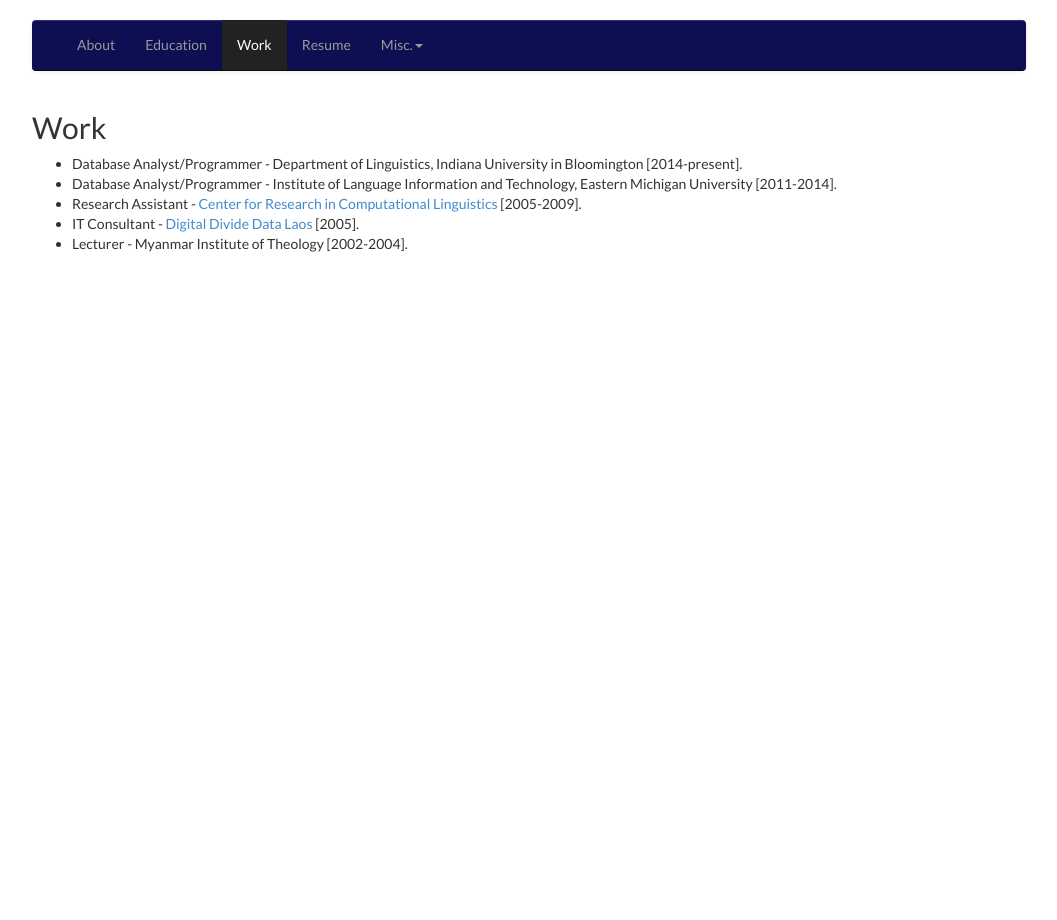
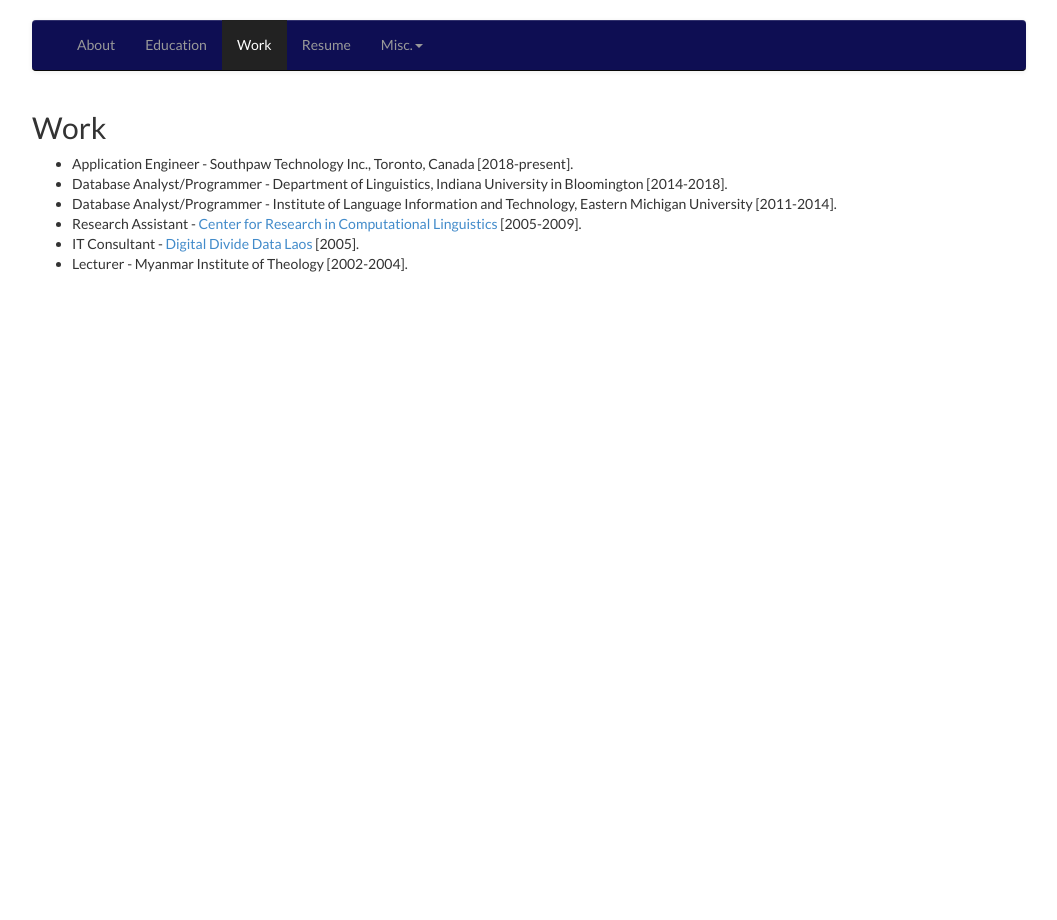
Before and after one commit to lwinmoe/lwinmoe.github.io, a Jekyll site: the page built from _pages/work.html, in a window 1280 px wide. Shown: the whole page, without its empty margins (111-1168 px from the left). Built offline with Jekyll 4.4.1, drawn with Linux system fonts in a browser that asks for light colours.

Commit message:
updates.

```diff
--- a/_pages/work.html
+++ b/_pages/work.html
@@ -9,7 +9,8 @@ permalink: /work/
         <div class="col-md-12">
             <h2>Work</h2>
             <ul>
-                <li>Database Analyst/Programmer - Department of Linguistics, Indiana University in Bloomington [2014-present].</li>
+                <li>Application Engineer - Southpaw Technology Inc., Toronto, Canada [2018-present].</li>
+                <li>Database Analyst/Programmer - Department of Linguistics, Indiana University in Bloomington [2014-2018].</li>
                 <li>Database Analyst/Programmer - Institute of Language Information and Technology, Eastern Michigan University [2011-2014].</li>
                 <li>Research Assistant - <a href="http://www.sealang.net/" target="_blank">Center for Research in Computational Linguistics</a> [2005-2009].</li>
                 <li>IT Consultant - <a href="http://digitaldividedata.org" target="_blank">Digital Divide Data Laos</a> [2005].</li>
--- a/index.html
+++ b/index.html
@@ -6,10 +6,10 @@ link: home
 
     <div class="row featurette">
         <div class="col-md-8">
-            <p>I am a computational linguist, and work at the <a href="http://linguistlist.org" target="_blank">LINGUIST List</a>. I studied computer science and linguistics at <a href="http://iub.edu" target="_blank">Indiana University in Bloomington</a>, <a href="https://www.pfw.edu/" target="_blank">Purdue University in Fort Wayne</a>, <a href="http://ait.ac.th" target="_blank">Asian Institute of Technology</a> in Bangkok.</p>
-            <p>I worked in Burma, Laos and Thailand before working at LINGUIST List. My past experience includes doing research at the <a href="http://sealang.net" target="_blank">Center for Research in Computational Linguistics</a> (Southeast Asian Languages Archive) and teaching at the Myanmar Institute of Theology.</p>
+            <p>I am a software developer with backgrounds in computational linguistics and machine learning. I studied computer science and linguistics at <a href="http://iub.edu" target="_blank">Indiana University in Bloomington</a>, <a href="https://www.pfw.edu/" target="_blank">Purdue University in Fort Wayne</a>, <a href="http://ait.ac.th" target="_blank">Asian Institute of Technology</a> in Bangkok.</p>
+            <p>I have worked in Burma, Laos, Thailand, USA and Canada. My past experience includes working at the <a href="http://linguistlist.org" target="_blank">LINGUIST List</a>, doing research at the <a href="http://sealang.net" target="_blank">Center for Research in Computational Linguistics</a> (Southeast Asian Languages Archive) and teaching at the Myanmar Institute of Theology.</p>
 
-            <p>I am working and have worked on some of these projects:</p>
+            <p>I have worked on some of these projects:</p>
 
             <ul>
                 <li><a href="http://endangeredlanguages.com" target="_blank">Endangered Languages Catalog</a>: a worldwide effort to share knowledge and resources for endangered languages</li>
```
